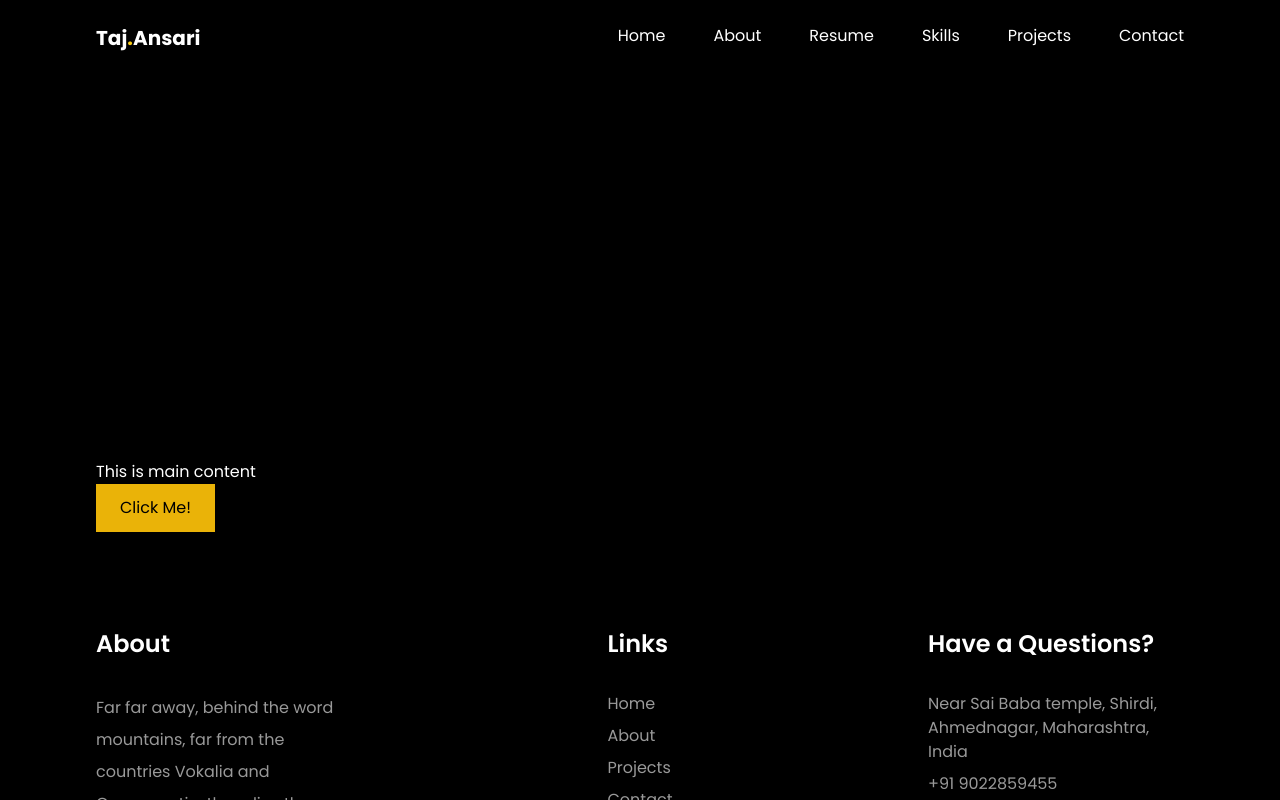
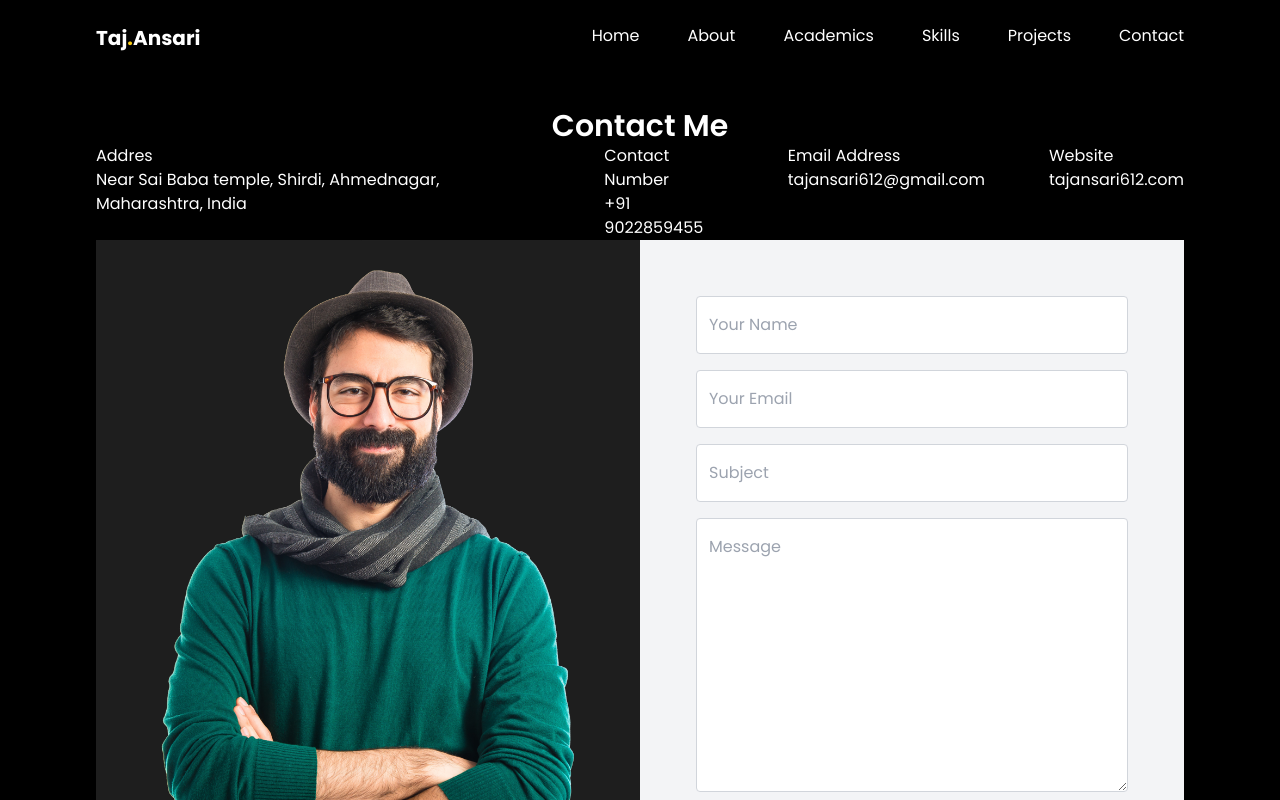
Before and after one commit to tajansari612/Portfolio-Website-Project, a React (Vite) app in the folder Portfolio-Website-Project/: page / in a window 1280 px wide. Shown: the top 800 px of the page. Built offline with nearby package versions, Linux system fonts and the light colour scheme.

Commit message:
half contact section done

```diff
--- a/Portfolio-Website-Project/src/App.jsx
+++ b/Portfolio-Website-Project/src/App.jsx
@@ -2,6 +2,7 @@
 import linkedinLogo from "./assets/linkedin.png"
 import githubLogo from "./assets/github.png"
 import gfgLogo from "./assets/gfg.png"
+import myImage from "./assets/my-image.png"
 
 function App() {
 
@@ -14,7 +15,7 @@ function App() {
             <ul className="flex flex-row gap-12">
               <li className="nav-item hover:border-b-2 border- hover:border-yellow-500"><a href="#home-section" className="nav-link"><span>Home</span></a></li>
               <li className="nav-item hover:border-b-2 border- hover:border-yellow-500"><a href="#about-section" className="nav-link"><span>About</span></a></li>
-              <li className="nav-item hover:border-b-2 border- hover:border-yellow-500"><a href="#resume-section" className="nav-link"><span>Resume</span></a></li>
+              <li className="nav-item hover:border-b-2 border- hover:border-yellow-500"><a href="#resume-section" className="nav-link"><span>Academics</span></a></li>
               <li className="nav-item hover:border-b-2 border- hover:border-yellow-500"><a href="#skills-section" className="nav-link"><span>Skills</span></a></li>
               <li className="nav-item hover:border-b-2 border- hover:border-yellow-500"><a href="#projects-section" className="nav-link"><span>Projects</span></a></li>
               <li className="nav-item hover:border-b-2 border- hover:border-yellow-500"><a href="#contact-section" className="nav-link"><span>Contact</span></a></li>
@@ -23,10 +24,58 @@ function App() {
         </nav>
       </header>
 
-      <main id="main" className="mt-96">
-        <div>
-          <h1>This is main content</h1>
-          <button className="px-6 py-3 bg-yellow-500 text-black hover:bg-yellow-500/80">Click Me!</button>
+      <main id="main" className="mt-8">
+        <div id="home"></div>
+        <div id="about"></div>
+        <div id="academics"></div>
+        <div id="skills"></div>
+        <div id="projects"></div>
+
+        <div id="contact" className="flex flex-col">
+          <h1 className="text-center font-semibold text-3xl">Contact Me</h1>
+          <div id="contact-details" className="flex flex-row gap-16">
+            <span id="address">
+              <img id="address-logo" />
+              <h2>Addres</h2>
+              <p>
+                Near Sai Baba temple,
+                 Shirdi, Ahmednagar,
+                 Maharashtra, India
+              </p>
+            </span>
+            <span id="mobile-number">
+              <img id="mobile-number-logo" />
+              <h2>Contact Number</h2>
+              <p>+91 9022859455</p>
+            </span>
+            <span id="email">
+              <img id="email-logo" />
+              <h2>Email Address</h2>
+              <p>tajansari612@gmail.com</p>
+            </span>
+            <span id="website">
+              <img id="website-logo" />
+              <h2>Website</h2>
+              <p>tajansari612.com</p>
+            </span>
+          </div>
+
+          <div id="form-section" className="flex flex-row">
+            <div id="form-img" className="bg-[#1e1e1e] w-1/2">
+              <img src={myImage} alt="" />
+            </div>
+            <div id="contact-form" className="w-1/2 bg-gray-100">
+              <form>
+                <div id="form" className="flex flex-col gap-4 p-14">
+                  <input type="text" id="name" className="px-3 py-4 text-black/90 rounded border border-gray-300 outline-gray-700 outline-1" placeholder="Your Name" />
+                  <input type="email" id="email" className="px-3 py-4 text-black/90 rounded border border-gray-300 outline-gray-700 outline-1" placeholder="Your Email" />
+                  <input type="text" id="subject" className="px-3 py-4 text-black/90 rounded border border-gray-300 outline-gray-700 outline-1" placeholder="Subject" />
+                  <textarea id="message" className="px-3 py-4 text-black/90 rounded border border-gray-300 outline-gray-700 outline-1" rows="10" placeholder="Message"></textarea>
+                  <span><button className="text-black/90 font-medium text-sm bg-yellow-400/80 py-4 px-10 rounded-full" type="submit">Send Message</button></span>
+                </div>
+              </form>
+            </div>
+          </div>
         </div>
       </main>
 
```
Also changed, not shown: Portfolio-Website-Project/src/assets/my-image.png (added).
